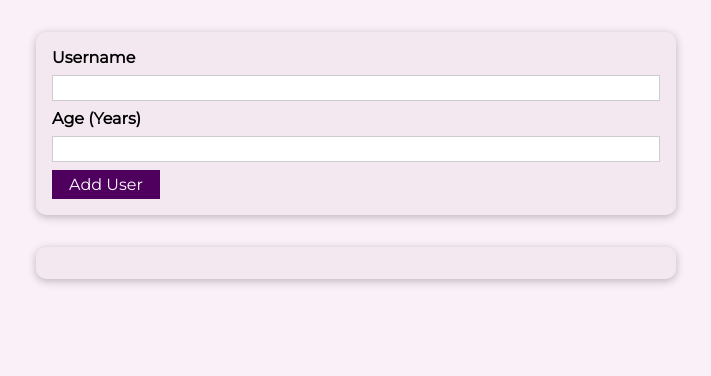
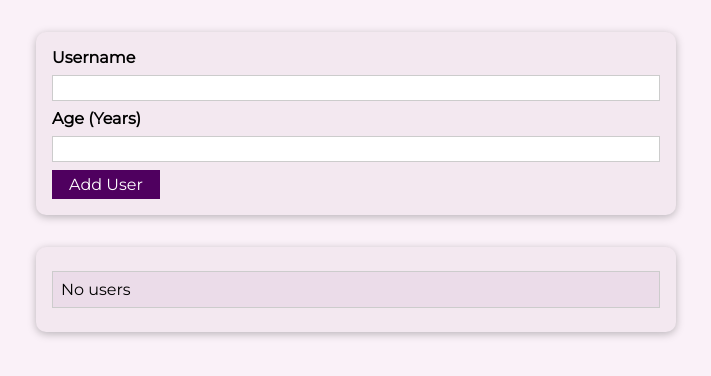
Before and after one commit to dopamine-s-archive/user-validation-app, a React (Create React App) app: page / in a window 1280 px wide. Shown: the top 376 px of the page, without its empty margins (284-995 px from the left). Built offline with nearby package versions, Linux system fonts and the light colour scheme.

Commit message:
no users description fix

```diff
--- a/src/App.js
+++ b/src/App.js
@@ -4,6 +4,7 @@ import UsersList from './components/Users/UsersList';
 
 function App() {
   const [usersList, setUsersList] = useState([]);
+  console.log(usersList);
 
   const addUserHandler = (userName, userAge) => {
     setUsersList((prevUsersList) => {
--- a/src/components/Users/UsersList.js
+++ b/src/components/Users/UsersList.js
@@ -5,11 +5,14 @@ export default function UsersList(props) {
   return (
     <Card className={classes.users}>
       <ul>
-        {props.users.map(user => (
-          <li key={user.id}>
-            {user.name} ({user.age} years old)
-          </li>
-        ))}
+        {props.users.length ? (props.users.map(user =>
+          (
+            <li key={user.id}>
+              {user.name} ({user.age} years old)
+            </li>
+          ))) : (
+            <li>No users</li>
+          )}
       </ul>
     </Card>
   );
```
